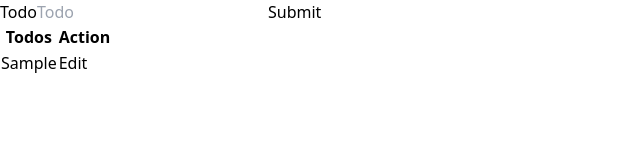
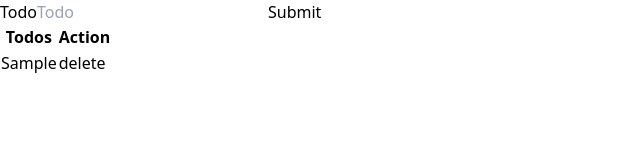
Before and after one commit to Hamza3357/forms, a React (Vite) app: page / in a window 1280 px wide. Both pictures are taken after typing "Sample" into the empty fields and a click on the button "Submit". Shown: the top 160 px of the page, without its empty margins (0-640 px from the left). Built offline with nearby package versions, Linux system fonts and the light colour scheme.

Commit message:
delete functionality added

```diff
--- a/src/assets/Forms.jsx
+++ b/src/assets/Forms.jsx
@@ -1,7 +1,8 @@
 import React, { useState } from 'react'
-
+import { useParams } from 'react-router-dom';
 
 const Forms = () => {
+    const { id } = useParams();
 
     const [inputVal, setInputval] = useState('');
     const [todoList, setTodoList] = useState([]);
@@ -11,6 +12,11 @@ const Forms = () => {
         setTodoList((prev) => [...prev, inputVal]);
         setInputval('');
 
+    }
+    const handleDelete = (id) => {
+        setTodoList(todoList.filter((item, i) => {
+            return i!=id
+        } ) )
     }
 
     return (
@@ -38,18 +44,12 @@ const Forms = () => {
                         {todoList.map((todoItem, id) => {
                             return (
                                 <>
-
-
-
-
-  <tr>
-      <td  className='mx-5 '>  <li>{todoItem}
+                                <tr  key={id}>
+                                        <td className='mx-5 '>  <li>{todoItem}
                                         </li></td>
-      <td className='mx-5 rounded-2xlp-2 bg-green-400'>Edit</td>
+                                        <td onClick={()=> handleDelete(id)} className='mx-5 rounded-2xlp-2 bg-green-400'>delete</td>
 
                                     </tr>
-
-
 
                                 </>
                             )
```
Lines whose indentation alone changed are shown as unchanged.
